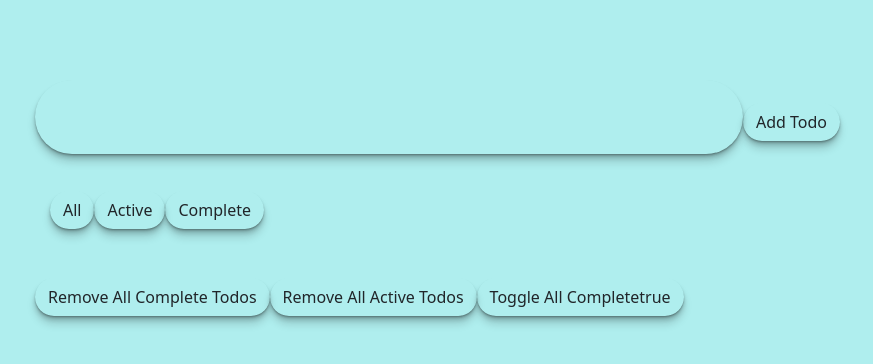
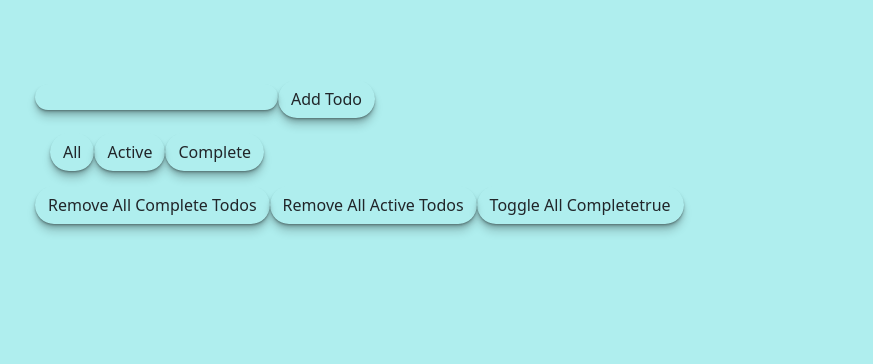
Before and after one commit to Rama77o/ToDoList, a React (Create React App) app: page / in a window 1280 px wide. Shown: the top 364 px of the page, without its empty margins (47-920 px from the left). Built offline with nearby package versions, Linux system fonts and the light colour scheme.

Commit message:
Update App.css

```diff
--- a/src/App.css
+++ b/src/App.css
@@ -1,7 +1,6 @@
 body {
     background-color: #afeeee;
     color: black;
-    font-size: 3rem;
 }
 
 .App {
```
